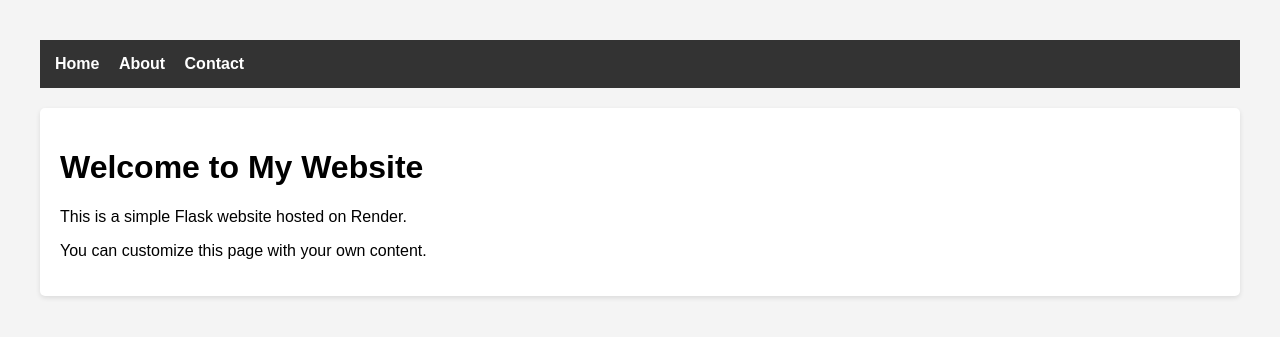
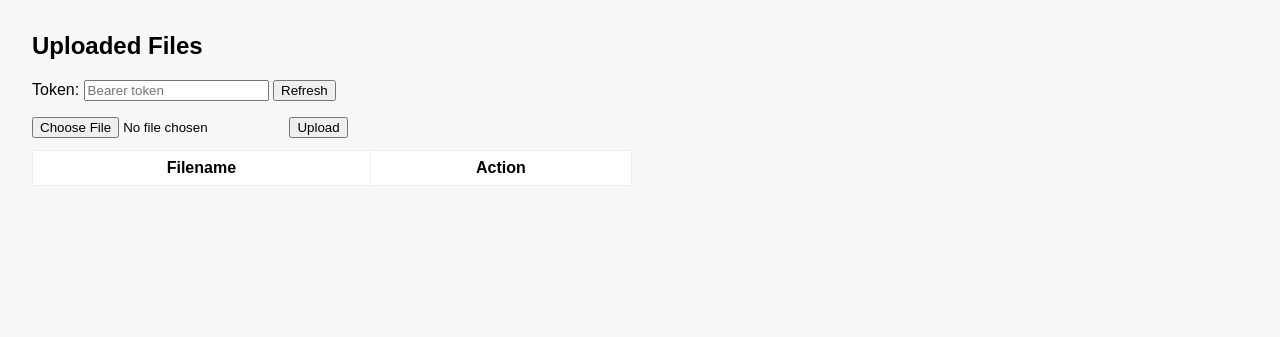
Before and after one commit to BlackHat7777/BlackHat7777, a Flask app: page / in a window 1280 px wide. Shown: the top 337 px of the page. Run offline with Flask 3, Linux system fonts and the light colour scheme; lists and menus that the app fills with data are empty.

Commit message:
Update index.html

```diff
--- a/templates/index.html
+++ b/templates/index.html
@@ -1,45 +1,69 @@
-<!DOCTYPE html>
-<html lang="en">
+<!doctype html>
+<html>
 <head>
-    <meta charset="UTF-8">
-    <meta name="viewport" content="width=device-width, initial-scale=1.0">
-    <title>My Website</title>
-    <style>
-        body {
-            font-family: Arial, sans-serif;
-            margin: 40px;
-            background-color: #f4f4f4;
-        }
-        nav {
-            background-color: #333;
-            padding: 15px;
-            margin-bottom: 20px;
-        }
-        nav a {
-            color: white;
-            text-decoration: none;
-            margin-right: 15px;
-            font-weight: bold;
-        }
-        .container {
-            background-color: white;
-            padding: 20px;
-            border-radius: 5px;
-            box-shadow: 0 2px 5px rgba(0,0,0,0.1);
-        }
-    </style>
+  <meta charset="utf-8"/>
+  <title>Secure Data Viewer</title>
+  <style>
+    body{font-family:Arial,Helvetica,sans-serif;margin:2rem;background:#f7f7f7}
+    table{border-collapse:collapse;width:600px;background:#fff}
+    th,td{padding:8px;border:1px solid #eee}
+    #uploadRow{margin-top:1rem}
+  </style>
 </head>
 <body>
-    <nav>
-        <a href="/">Home</a>
-        <a href="/about">About</a>
-        <a href="/contact">Contact</a>
-    </nav>
+  <h2>Uploaded Files</h2>
+  <div>
+    <label>Token: <input id="token" type="password" placeholder="Bearer token"></label>
+    <button id="refresh">Refresh</button>
+  </div>
 
-    <div class="container">
-        <h1>Welcome to My Website</h1>
-        <p>This is a simple Flask website hosted on Render.</p>
-        <p>You can customize this page with your own content.</p>
-    </div>
+  <div id="uploadRow">
+    <input type="file" id="fileInput">
+    <button id="uploadBtn">Upload</button>
+  </div>
+
+  <table id="tbl" style="margin-top:12px">
+    <thead><tr><th>Filename</th><th>Action</th></tr></thead>
+    <tbody></tbody>
+  </table>
+
+<script>
+const API_BASE = ""; // same origin if you deploy backend + static together
+function tokenHeader() {
+  const t = document.getElementById("token").value;
+  return { "Authorization": "Bearer " + t };
+}
+
+async function load() {
+  const res = await fetch(API_BASE + "/files", { headers: tokenHeader() });
+  if(!res.ok){ alert("Error: " + res.status); return; }
+  const json = await res.json();
+  const tbody = document.querySelector("#tbl tbody");
+  tbody.innerHTML = "";
+  json.files.forEach(fn => {
+    const tr = document.createElement("tr");
+    const link = `${API_BASE}/files/${encodeURIComponent(fn)}`;
+    tr.innerHTML = `<td>${fn}</td>
+      <td><a target="_blank" href="${link}">View</a></td>`;
+    tbody.appendChild(tr);
+  });
+}
+
+document.getElementById("refresh").addEventListener("click", load);
+
+document.getElementById("uploadBtn").addEventListener("click", async () => {
+  const input = document.getElementById("fileInput");
+  if(!input.files.length) { alert("Choose a file"); return; }
+  const fd = new FormData();
+  fd.append("file", input.files[0]);
+  const res = await fetch(API_BASE + "/upload", {
+    method: "POST",
+    headers: tokenHeader(),
+    body: fd
+  });
+  if (res.ok) { alert("Uploaded"); load(); }
+  else { const j = await res.json().catch(()=>null); alert("Upload failed: " + (j?.error || res.status)); }
+});
+</script>
 </body>
 </html>
```
